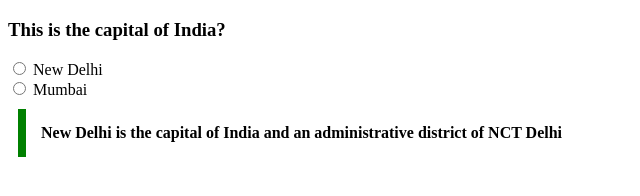
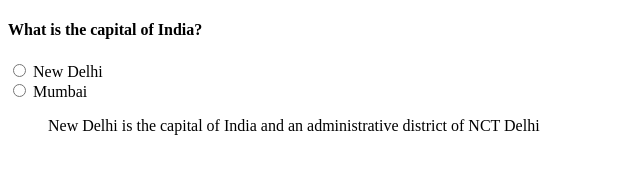
Before and after one commit to acciojob/trivia-Srv228, a website: page main.html in a window 1280 px wide. Shown: the whole page, without its empty margins (0-640 px from the left). Drawn offline with Linux system fonts and the light colour scheme.

Commit message:
Update main.html

```diff
--- a/main.html
+++ b/main.html
@@ -7,27 +7,18 @@
 </head>
 
 <body>
-	<!-- the entire body must be written by student -->
-	<div>
-		<h3>This is the capital of India?	</h3>
-		<div>
-			<input type="radio" name="state" value="new delhi">
-			<label for="New Delhi">New Delhi</label>
-			<br>
-			<input type="radio" name="state" value="mumbai">
-			<label for="Mumbai">Mumbai</label>
-		</div>
-		<blockquote class="text">New Delhi is the capital of India and an administrative district of	NCT Delhi</blockquote>
-	</div>
+	<h4>What is the capital of India?</h4>
+
+	 <input type="radio" name="State" value="New"  >
+	 <label for="test" class="State" >New Delhi</label><br>
+	 <input type="radio" name="State" value="New" >
+	 <label for="test" class="State">Mumbai</label>
+
+	 <blockquote cite="https://en.wikipedia.org/wiki/New_Delhi" class="test">New Delhi is the capital of India and an administrative district of NCT Delhi</blockquote>
 
 
 
-
-
-
-	<script type="text/javascript" src="./script.js">
+    <script type="text/javascript" src="./script.js">
 </script>
 
 </body>
-
-</html>
```
